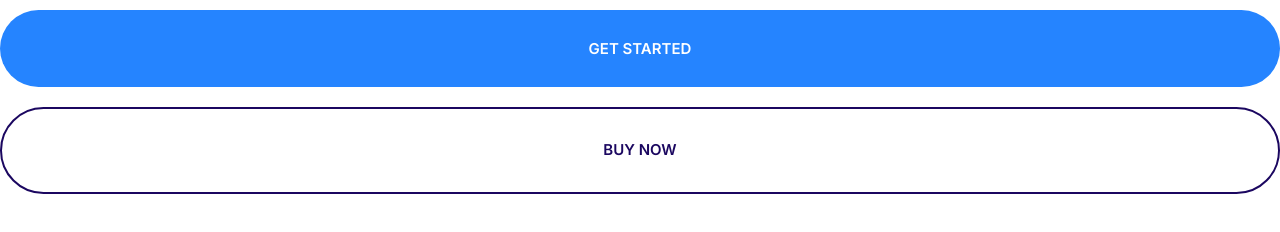
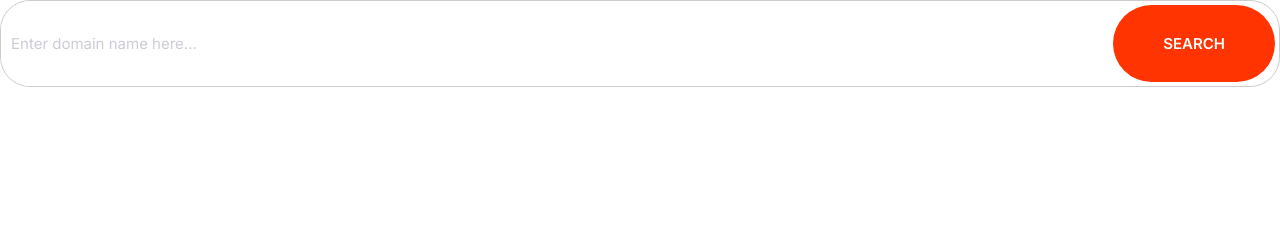
Before and after one commit to mrbilalashraf/Hosting-Website, a plain HTML site: page index.html in a window 1280 px wide. Drawn offline with Linux system fonts and the light colour scheme.

Commit message:
Build an input and input-group components.

```diff
--- a/css/styles.css
+++ b/css/styles.css
@@ -4,6 +4,8 @@
     --color-accent: #ff3400;
     --color-headings: #1b0760;
     --color-body: #918ca4;
+    --color-border: #ccc;
+    --border-radius: 30px;
 }
 
 *, *::after, *::before {
@@ -186,7 +188,7 @@ a {
     padding: 3rem 5rem;
     text-align: center;
     text-transform: uppercase;
-    border-radius: 50px;
+    border-radius: 40px;
     white-space: nowrap;
 }
 
@@ -240,3 +242,40 @@ a {
     }
 
 }
+
+/* Inputs */
+
+.input {
+    border-radius: var(--border-radius);
+    border: 1px solid var(--color-border);
+    color: var(--color-headings);
+    font-size: 2rem;
+    outline: none;
+    padding: 1.5rem 3.5rem;
+}
+
+::placeholder {
+    color: #cdcbd7;
+}
+
+.input-group {
+    border: 1px solid var(--color-border);
+    border-radius: var(--border-radius);
+    display: flex;
+}
+
+.input-group .input {
+    border: 0;
+    flex-grow: 1;
+    padding: 1.5rem 1rem;
+}
+
+.input-group .btn {
+    margin: 4px;
+}
+
+@media screen and (min-width: 1024px) {
+    .input {
+        font-size: 1.5rem;
+    }
+}
--- a/index.html
+++ b/index.html
@@ -14,7 +14,13 @@
     <link rel="stylesheet" href="/css/styles.css" />
   </head>
   <body>
-    <button class="btn btn--primary btn--block">Get Started</button>
-    <a href="#" class="btn btn--outline btn--block">Buy Now</a>
+    <div class="input-group">
+      <input
+        type="text"
+        class="input"
+        placeholder="Enter domain name here..."
+      />
+      <button class="btn btn--accent">Search</button>
+    </div>
   </body>
 </html>
```
Also changed, not shown: components/inputs.html (added, +4 -0 lines).
